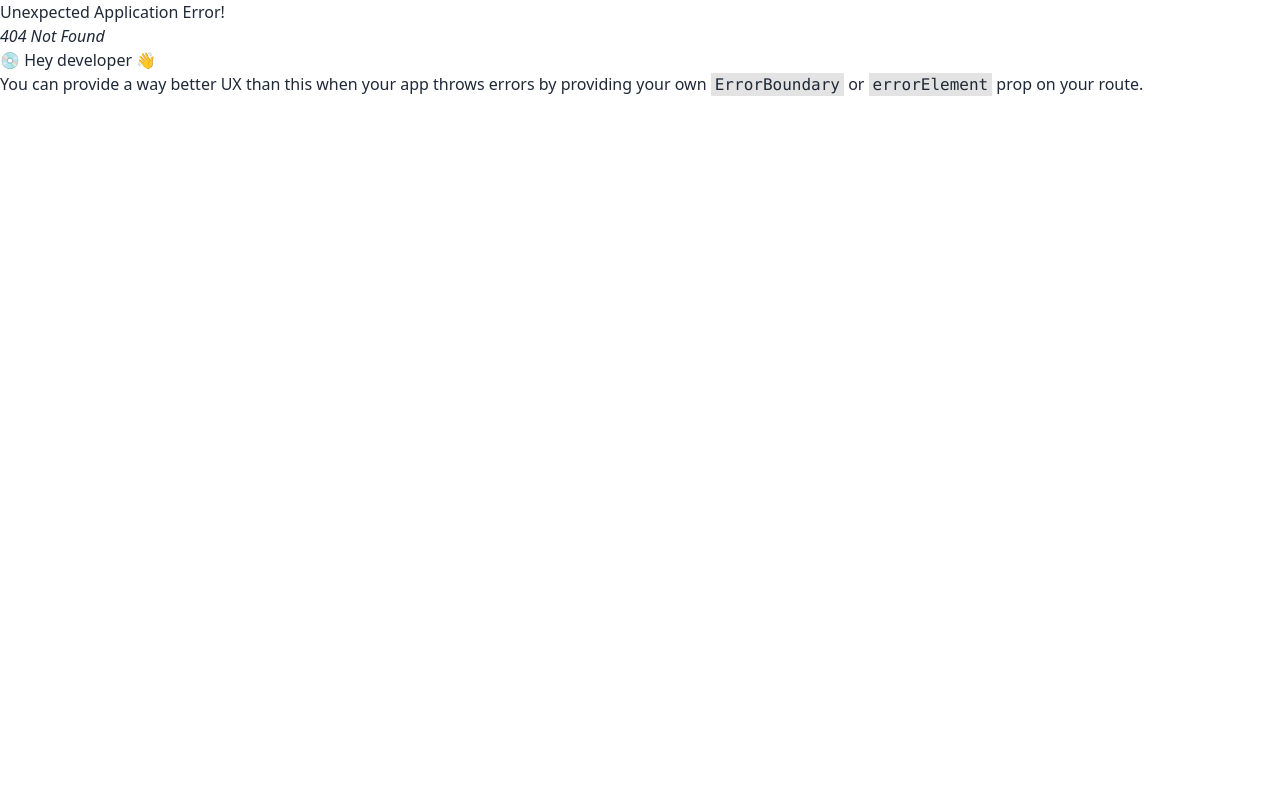
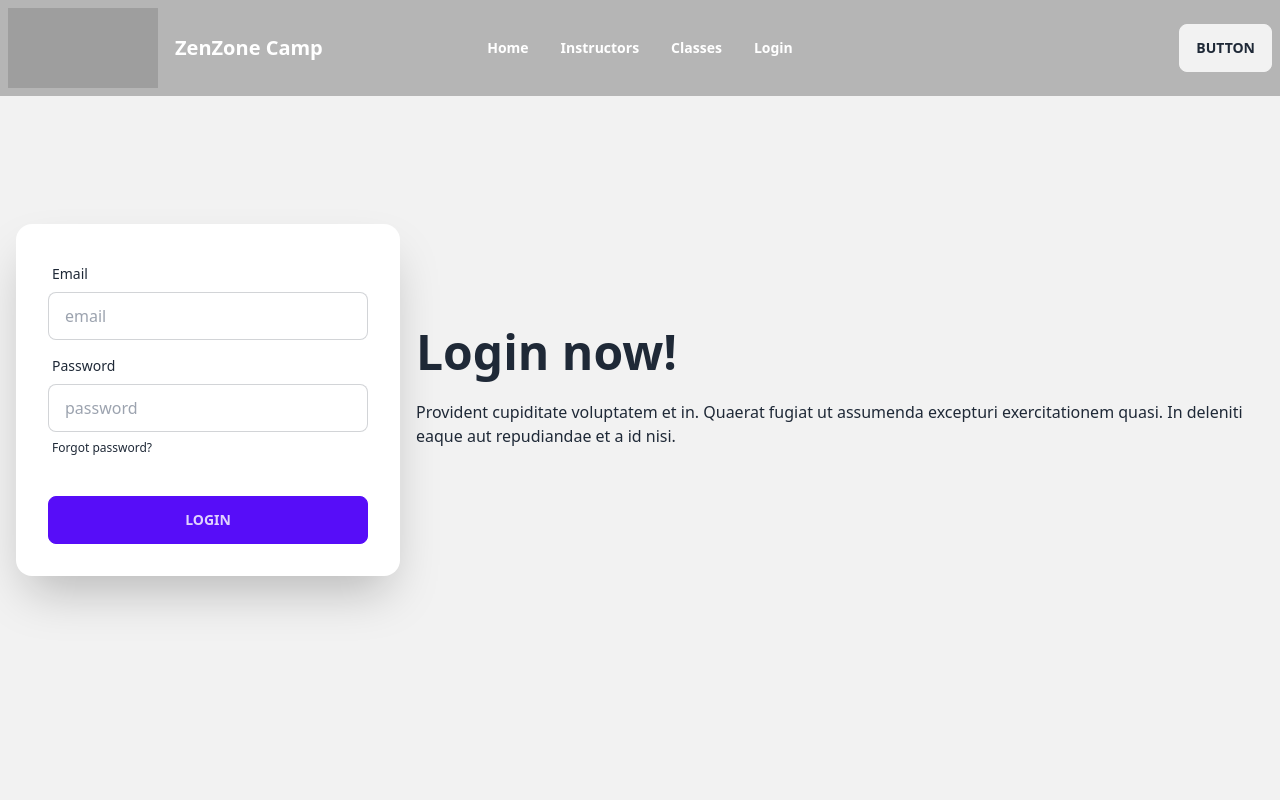
Before and after one commit to nazmunnaharnijhum/summer-camp-client, a React (Vite) app: page /login in a window 1280 px wide. Before the commit this address had no page. Shown: the top 800 px of the page. Built offline with nearby package versions, Linux system fonts and the light colour scheme; grey boxes are pictures that could not be loaded.

Commit message:
login page has been set up using react hook form

```diff
--- a/package.json
+++ b/package.json
@@ -14,6 +14,7 @@
     "match-sorter": "^6.3.1",
     "react": "^18.2.0",
     "react-dom": "^18.2.0",
+    "react-hook-form": "^7.44.3",
     "react-router-dom": "^6.12.0",
     "sort-by": "^1.2.0",
     "swiper": "^9.3.2"
--- a/src/Routes/Routes.jsx
+++ b/src/Routes/Routes.jsx
@@ -5,6 +5,7 @@
 import Home from "../pages/Home/Home/Home";
 import Instructors from "../pages/Instructors/Instructors";
 import Classes from "../pages/Classes/Classes";
+import Login from "../pages/Login/Login";
 
 
  export const router = createBrowserRouter([
@@ -23,6 +24,10 @@
         {
           path: 'classes',
           element: <Classes></Classes>
+        },
+        {
+          path: 'login',
+          element: <Login></Login>
         }
       ]
     },
--- /dev/null
+++ b/src/pages/Login/Login.jsx
@@ -0,0 +1,45 @@
+import { useForm } from "react-hook-form";
+
+const Login = () => {
+    const { register, handleSubmit, formState: { errors } } = useForm();
+    const onSubmit = data => {
+        console.log(data);
+    };
+
+    return (
+        <div className="hero min-h-screen bg-base-200">
+        <div className="hero-content flex-col lg:flex-row-reverse">
+          <div className="text-center lg:text-left">
+            <h1 className="text-5xl font-bold">Login now!</h1>
+            <p className="py-6">Provident cupiditate voluptatem et in. Quaerat fugiat ut assumenda excepturi exercitationem quasi. In deleniti eaque aut repudiandae et a id nisi.</p>
+          </div>
+          <div className="card flex-shrink-0 w-full max-w-sm shadow-2xl bg-base-100">
+            <form onSubmit={handleSubmit(onSubmit)} className="card-body">
+              <div className="form-control">
+                <label className="label">
+                  <span className="label-text">Email</span>
+                </label>
+                <input type="email" {...register("email", { required: true })} placeholder="email" className="input input-bordered" />
+                {errors.email && <span className="text-red-600">Email is required</span>}
+              </div>
+              <div className="form-control">
+                <label className="label">
+                  <span className="label-text">Password</span>
+                </label>
+                <input type="password" {...register("password", { required: true })}placeholder="password" className="input input-bordered" />
+                {errors.email && <span className="text-red-600">Password is required</span>}
+                <label className="label">
+                  <a href="#" className="label-text-alt link link-hover">Forgot password?</a>
+                </label>
+              </div>
+              <div className="form-control mt-6">
+                <button className="btn btn-primary">Login</button>
+              </div>
+            </form>
+          </div>
+        </div>
+      </div>
+    );
+};
+
+export default Login;
--- a/src/pages/Shared/NavBar/NavBar.jsx
+++ b/src/pages/Shared/NavBar/NavBar.jsx
@@ -6,6 +6,7 @@
     <li><Link to="/">Home</Link></li>
         <li><Link to="/instructors">Instructors</Link></li>
         <li><Link to="/classes">Classes</Link></li>
+        <li><Link to="/login">Login</Link></li>
 
     </>
 
```
Also changed, not shown: 1 other file (tests, documents, lock files or other folders).
